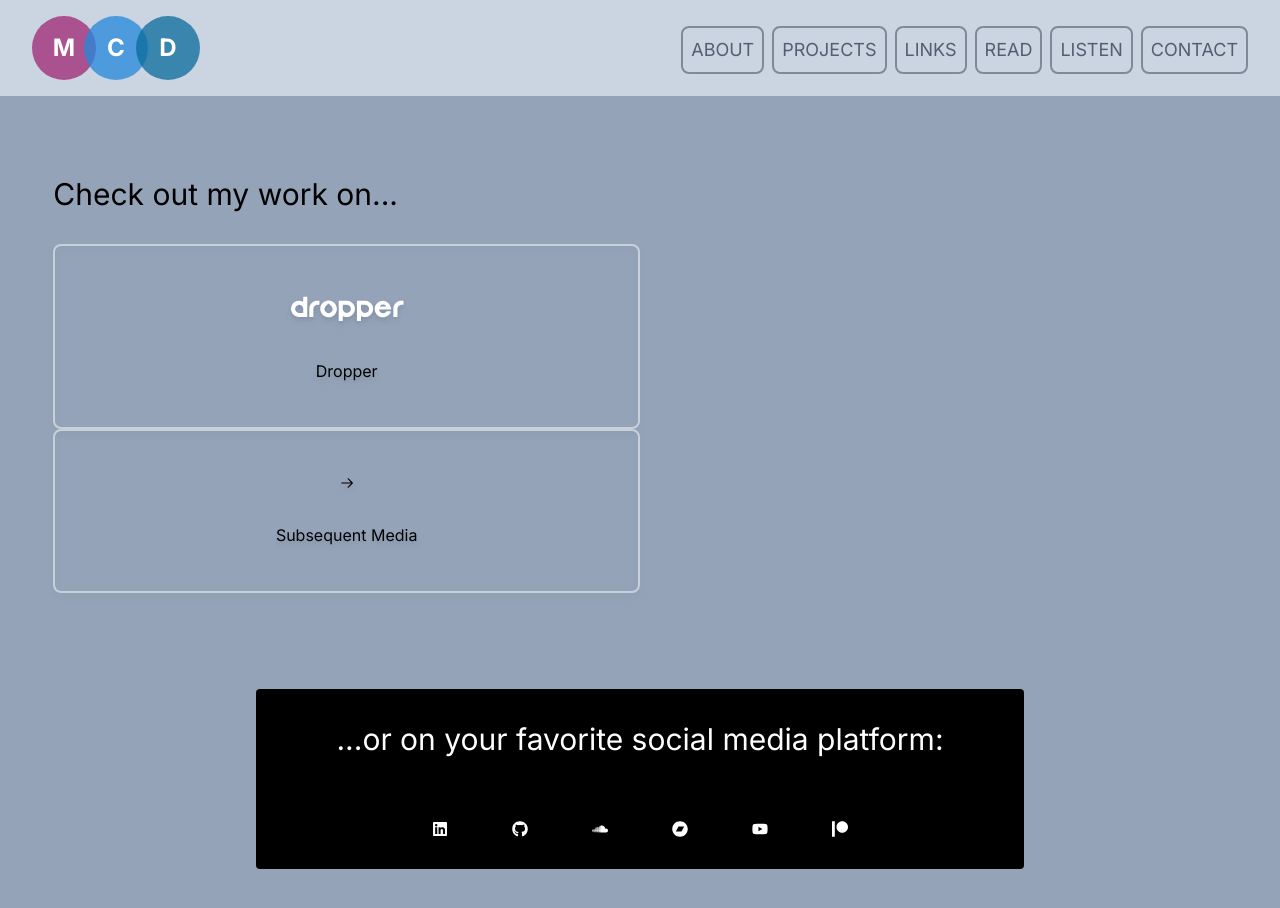
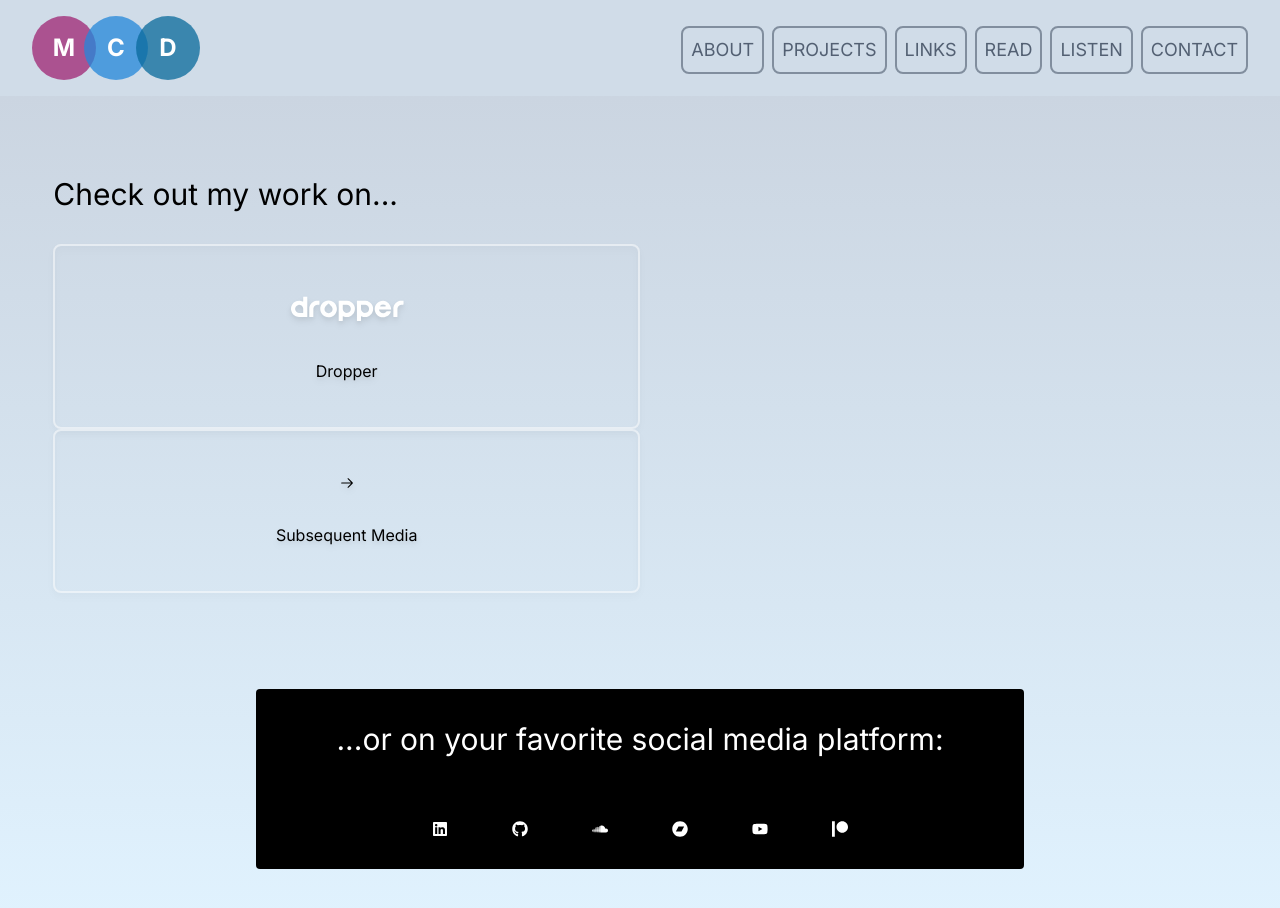
Before and after one commit to innocuous-symmetry/mikayla-dobson-dev, a Next.js app: page /links in a window 1280 px wide. Shown: the top 908 px of the page. Built offline with nearby package versions, Linux system fonts and the light colour scheme.

Commit message:
changes to link color scheme

```diff
--- a/app/layout.tsx
+++ b/app/layout.tsx
@@ -22,19 +22,21 @@ export default function RootLayout({ children }: { children: React.ReactNode })
   const [pageIsScrolled, setPageIsScrolled] = useState(false);
 
   useEffect(() => {
+    if (pathname === '/contact') setOverlay(true);
+
     switch (pathname) {
       case '/contact':
         setBg('bg-darkPlum');
-        setOverlay(true);
         break;
       case '/about':
         setBg("bg-blue-100 dark:bg-slate-900");
-        setOverlay(false);
+        break;
+      case "/links":
+        setBg("bg-sky-100 dark:bg-slate-900");
         break;
       case '/':
       default:
         setBg('bg-slate-400 dark:bg-slate-900');
-        setOverlay(false);
         break;
     }
   }, [pathname])
@@ -63,7 +65,7 @@ export default function RootLayout({ children }: { children: React.ReactNode })
         <IconContext.Provider value={{}}>
           <main className={`${bg} min-h-screen`}>
             <div>
-              <div id="navbar-spacer" className="h-[6rem] w-full bg-slate-300 dark:bg-black " />
+              <div id="navbar-spacer" className="h-[6rem] w-full bg-opacity-75 bg-slate-300 dark:bg-black " />
               {children}
             </div>
           </main>
--- a/app/links/page.tsx
+++ b/app/links/page.tsx
@@ -6,8 +6,7 @@ import { RxArrowRight } from "react-icons/rx";
 
 export default function LinksPage() {
     return (
-        <article className="flex flex-col items-center">
-
+        <div className="flex flex-col items-center bg-gradient-to-b from-slate-300 to-sky-100 dark:from-black dark:to-slate-900 bg-fixed">
             <section className="flex flex-col flex-wrap w-11/12 m-12">
                 <h1 className="text-3xl w-full my-8">Check out my work on...</h1>
                 <Panel width="1/2">
@@ -68,6 +67,6 @@ export default function LinksPage() {
                     />
                 </div>
             </section>
-        </article>
+        </div>
     )
 }
```
